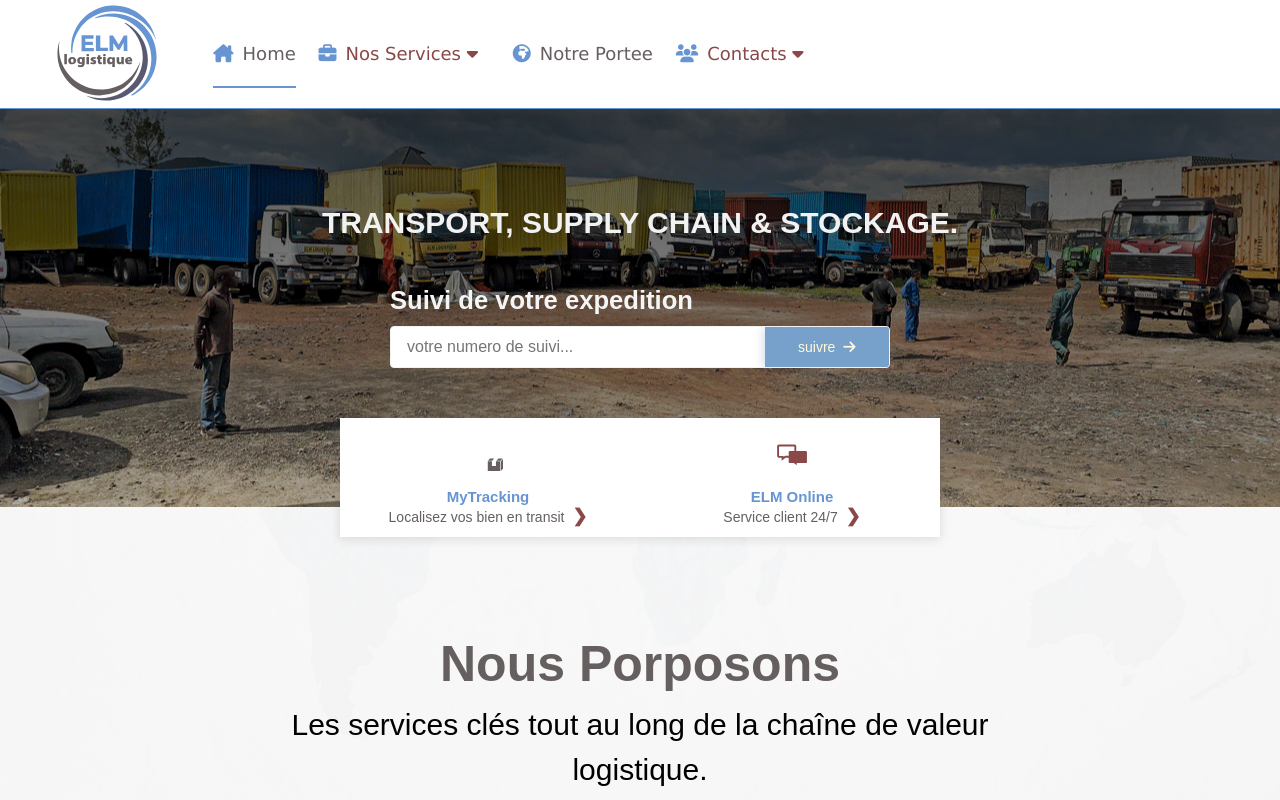
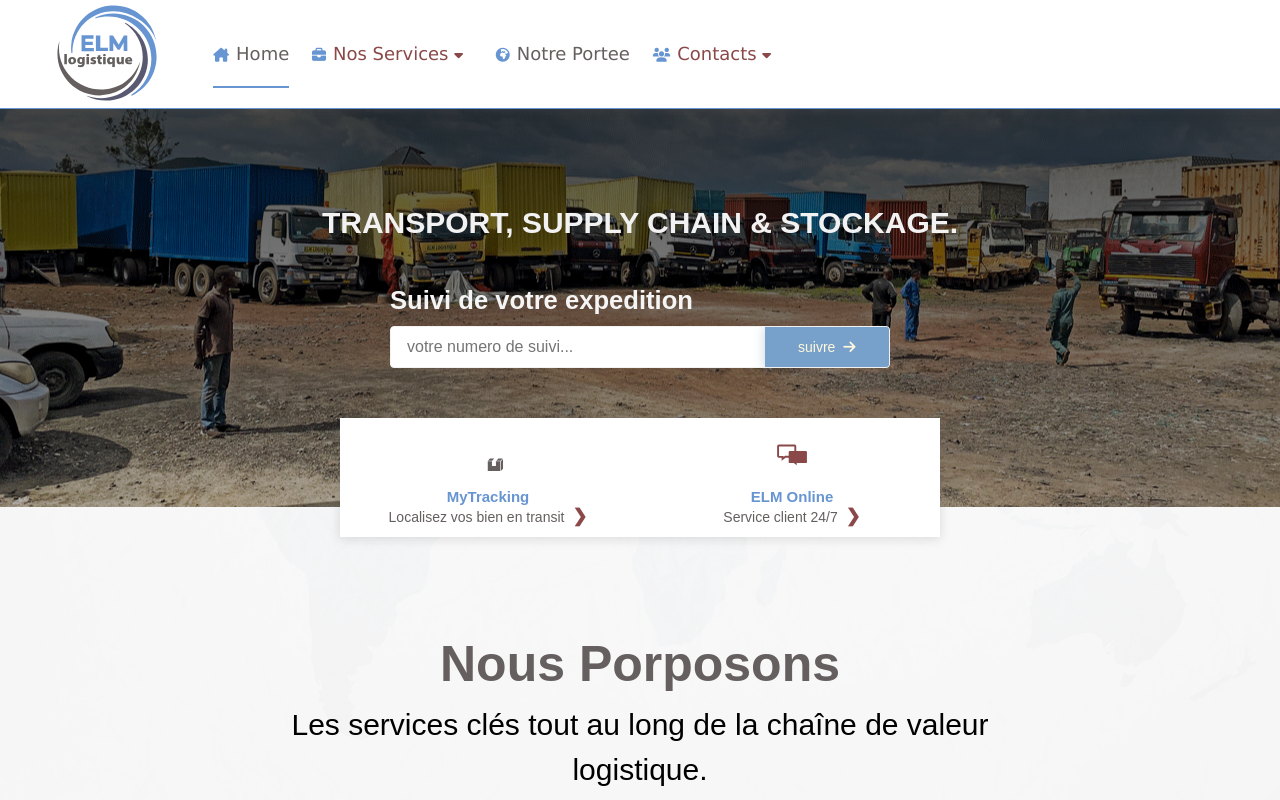
Before and after one commit to TonyNdeze/ELMLOGISTIQUE.CO, a website: page src/index.html in a window 1280 px wide. Shown: the top 800 px of the page. Drawn offline with nearby package versions, Linux system fonts and the light colour scheme; files that its build step writes are made by us from their sources.

Commit message:
FirstCommit

```diff
--- a/src/sass/stylemain.scss
+++ b/src/sass/stylemain.scss
@@ -244,7 +244,7 @@ body {
         }
         i{
           color: #6695d2;
-          font-size: clamp(1.6rem, 1.8rem, 2rem);
+          font-size: 1.4rem;
         }
         a{
           &:hover{
```
Also changed, not shown: public/css/stylemain.css, public/services.html (line endings or trailing spaces), src/services.html (line endings or trailing spaces).
